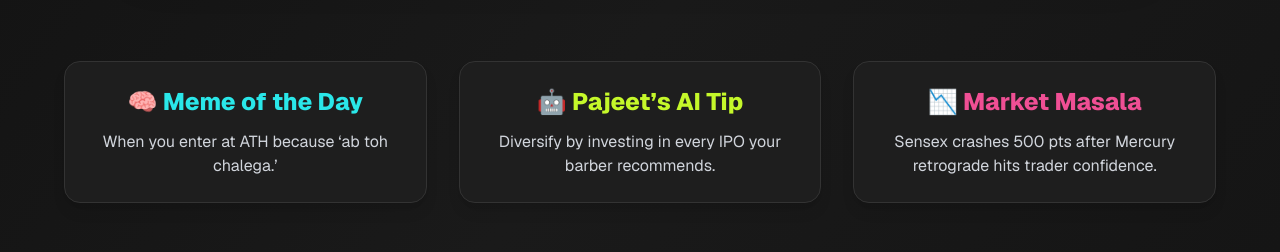
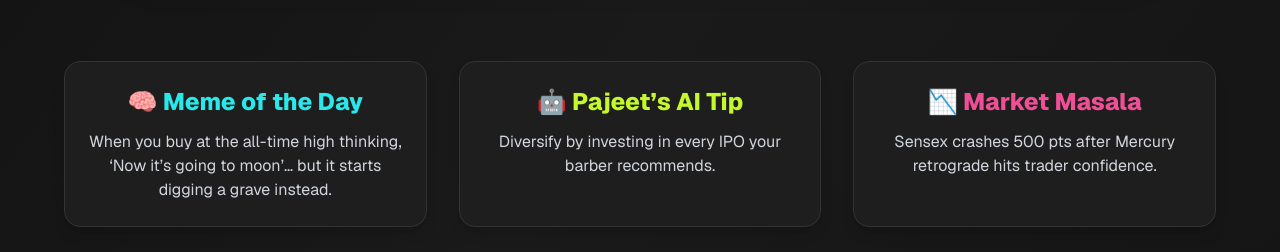
Before and after one commit to m-samik/PajeetIntelligence, a Next.js app: page / in a window 1280 px wide. Shown: the part 820-1072 px from the top of the page. Built offline with nearby package versions, Linux system fonts and the light colour scheme.

Commit message:
ADDED favicon

```diff
--- a/app/page.tsx
+++ b/app/page.tsx
@@ -59,7 +59,7 @@ export default function Home() {
   };
 
   const features = [
-    { title: "🧠 Meme of the Day", color: "#2AE7E9", text: "When you enter at ATH because ‘ab toh chalega.’" },
+    { title: "🧠 Meme of the Day", color: "#2AE7E9", text: "When you buy at the all-time high thinking, ‘Now it’s going to moon’… but it starts digging a grave instead." },
     { title: "🤖 Pajeet’s AI Tip", color: "#c5f82a", text: "Diversify by investing in every IPO your barber recommends." },
     { title: "📉 Market Masala", color: "#ef4f94", text: "Sensex crashes 500 pts after Mercury retrograde hits trader confidence." }
   ];
```
